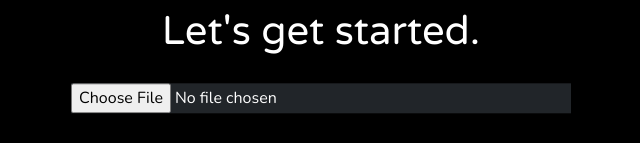
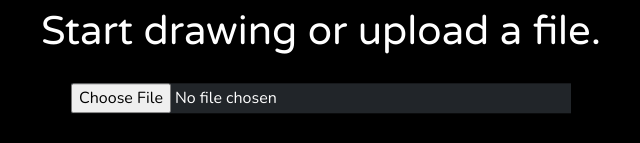
Before and after one commit to eric-vo/scribbl-scan, a Flask app: page /demo in a window 1280 px wide. Shown: the part 105-248 px from the top of the page, without its empty margins (319-959 px from the left). Run offline with Flask 3, Linux system fonts and the light colour scheme; some libraries are stand-ins or nearby versions.

Commit message:
Add instructions to UI

```diff
--- a/templates/demo.html
+++ b/templates/demo.html
@@ -7,7 +7,7 @@
 
 {% block body %}
     <div class="fade" id="demo">
-        <h1>Let's get started.</h1>
+        <h1>Start drawing or upload a file.</h1>
 
         <input accept="image/png, image/jpeg" class="bg-dark" id="upload" type="file">
 
```
